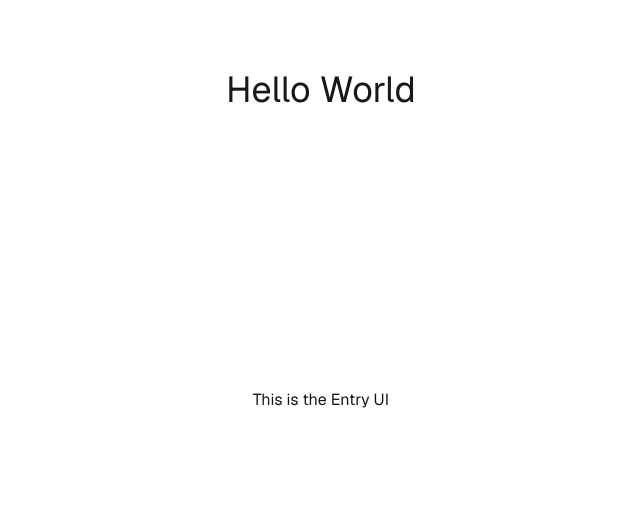
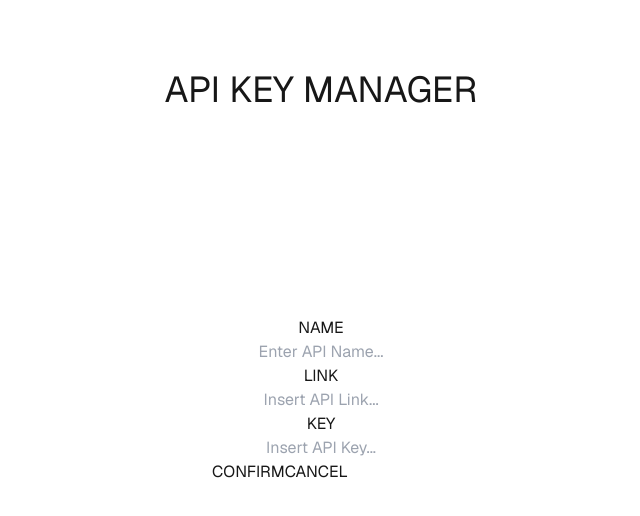
Before and after one commit to SuillyCoder/api-pass, a Next.js app: page /entry in a window 1280 px wide. Shown: the top 516 px of the page, without its empty margins (319-959 px from the left). Built offline with nearby package versions, Linux system fonts and the light colour scheme.

Commit message:
Created initial layout for Entry interface
Created initial layout for Entry interface

```diff
--- a/src/app/entry/page.js
+++ b/src/app/entry/page.js
@@ -1,8 +1,25 @@
 export default function Entry() {
     return (
       <div className="grid grid-rows-[20px_1fr_20px] items-center justify-items-center min-h-screen p-8 pb-20 gap-16 sm:p-20 font-[family-name:var(--font-geist-sans)]">
-        <h1 className="text-4xl">Hello World</h1>
-        <h2>This is the Entry UI</h2>
+        <h1 className="text-4xl">API KEY MANAGER</h1>
+        <div>
+          <div>
+            <h2 className = "text-center">NAME</h2>
+            <input className = "text-center" type="text" placeholder = "Enter API Name..."/>
+          </div>
+          <div>
+            <h2 className = "text-center">LINK</h2>
+            <input className = "text-center" type="text" placeholder = "Insert API Link..."/>
+          </div>
+          <div>
+            <h2 className = "text-center">KEY</h2>
+            <input className = "text-center" type="text" placeholder = "Insert API Key..."/>
+          </div>
+          <div>
+          <button type="submit">CONFIRM</button>
+          <button>CANCEL</button>
+          </div>
+        </div>
       </div>
 
     );
--- a/src/app/page.js
+++ b/src/app/page.js
@@ -7,7 +7,7 @@ export default function Home() {
   useEffect(() => {
     async function fetchData() {
       try {
-        const res = await fetch('/api/data'); // Fetch from your API route
+        const res = await fetch('/api/data/all'); // Fetch from your API route
         if (!res.ok) {
           throw new Error(`HTTP error! status: ${res.status}`);
         }
@@ -24,15 +24,21 @@ export default function Home() {
 
   return (
     <div className="grid grid-rows-[20px_1fr_20px] items-center justify-items-center min-h-screen p-8 pb-20 gap-16 sm:p-20 font-[family-name:var(--font-geist-sans)]">
-      <h1 className="text-4xl">Hello World</h1>
-      <h2>This is some repo-pushing test text</h2>
+      <h1 className="text-4xl">API KEY MANAGER</h1>
+      <button>Add New API Key</button>
         {/*Render Data Here*/}
         {data.map((item) => (
+          <div>
             <div key={item.id}>
                 <p>Name: {item.name}</p>
                 <p>Link: {item.link}</p>
-                <p>Key: {item.key}</p>
             </div>
+            <div>
+              <button>Copy Link</button>
+              <button>Edit</button>
+              <button>Delete</button>
+            </div>
+          </div>
         ))}
     </div>
   );
```
